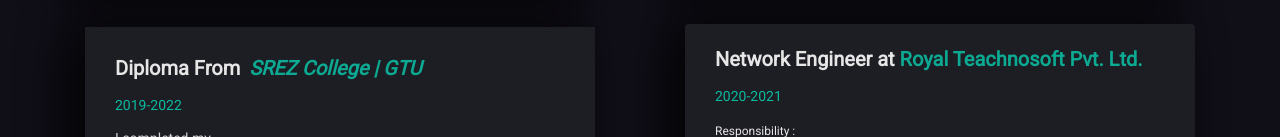
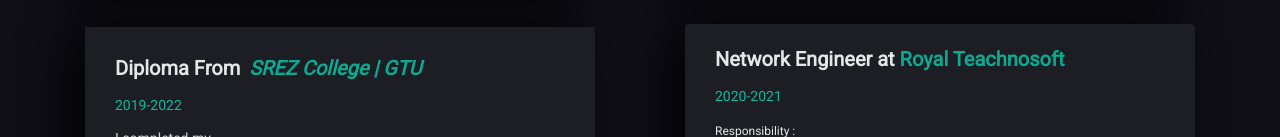
Before and after one commit to MohilMokaria/my-portfolio, a plain HTML site: page index.html in a window 1280 px wide. Shown: the part 2914-3051 px from the top of the page. Drawn offline with Linux system fonts and the light colour scheme; some packages are replaced by stand-ins of ours.

```diff
--- a/index.html
+++ b/index.html
@@ -359,7 +359,7 @@
                                     </div>
                                     <!-- Work-->
                                     <div class="mh-work-item dark-bg wow fadeInUp" data-wow-duration="0.8s" data-wow-delay="0.6s">
-                                        <h4>Network Engineer at <a href="#">Royal Teachnosoft Pvt. Ltd.</a></h4>
+                                        <h4>Network Engineer at <a href="#">Royal Teachnosoft</a></h4>
                                         <div class="mh-eduyear">2020-2021</div>
                                         <span>Responsibility :</span>
                                         <ul class="work-responsibility">
```
